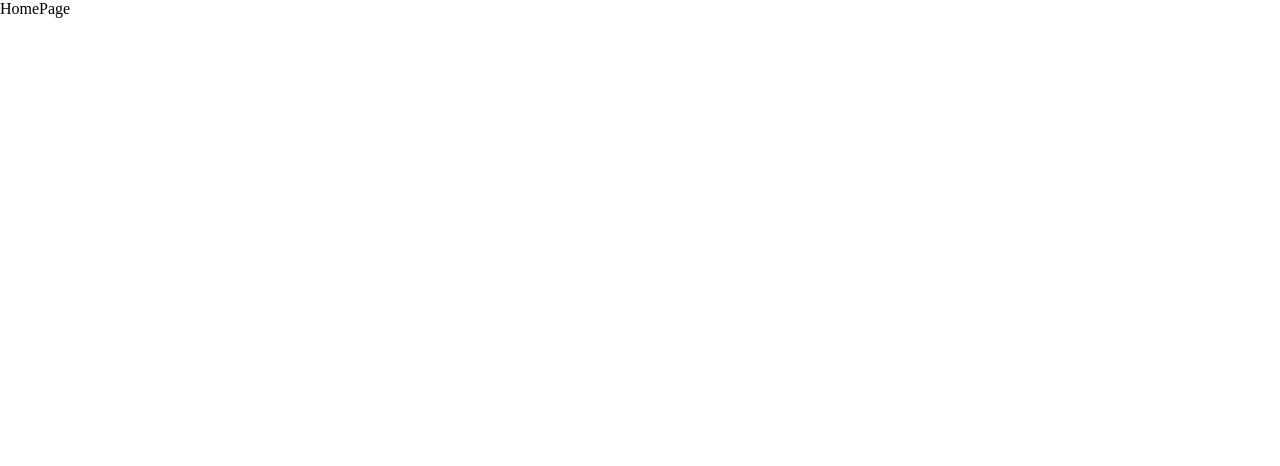
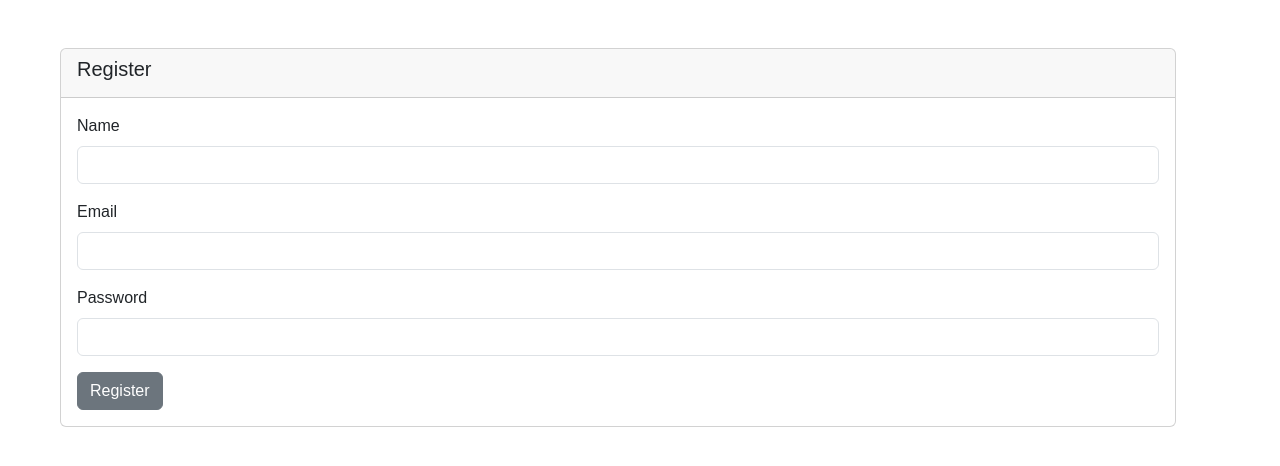
Before and after one commit to Kalyani-M-17/UserManagement, a React (Vite) app in the folder Frontend/: page / in a window 1280 px wide. Shown: the top 466 px of the page. Built offline with nearby package versions, Linux system fonts and the light colour scheme.

Commit message:
Register form

```diff
--- a/Frontend/package.json
+++ b/Frontend/package.json
@@ -10,9 +10,11 @@
     "preview": "vite preview"
   },
   "dependencies": {
+    "bootstrap": "^5.3.3",
     "react": "^18.2.0",
     "react-dom": "^18.2.0",
-    "react-router-dom": "^6.23.1"
+    "react-router-dom": "^6.23.1",
+    "reactstrap": "^9.2.2"
   },
   "devDependencies": {
     "@types/react": "^18.2.66",
--- a/Frontend/src/index.css
+++ b/Frontend/src/index.css
@@ -2,4 +2,5 @@
   margin: 0;
   padding: 0;
   box-sizing: border-box;
+  font-family: Arial, Helvetica, sans-serif;
 }
--- a/Frontend/src/main.jsx
+++ b/Frontend/src/main.jsx
@@ -1,6 +1,8 @@
 import React from "react";
 import ReactDOM from "react-dom/client";
 import "./index.css";
+import "bootstrap/dist/css/bootstrap.min.css";
+
 import { createBrowserRouter, RouterProvider } from "react-router-dom";
 import HomePage from "./pages/Home";
 import AboutPage from "./pages/About";
--- a/Frontend/src/pages/Home.jsx
+++ b/Frontend/src/pages/Home.jsx
@@ -1,5 +1,33 @@
+import {Button, Card, CardBody, CardHeader, CardTitle, Form, FormGroup, Input, Label} from "reactstrap";
+
 function HomePage() {
-    return <div>HomePage</div>;
+    return (
+    <div className="container m-5">
+        <Card>
+            <CardHeader>
+                <CardTitle tag="h5">Register</CardTitle>
+            </CardHeader>
+            <CardBody>
+                <Form>
+                    <FormGroup>
+                        <Label>Name</Label>
+                        <Input />
+                    </FormGroup>
+                    <FormGroup>
+                        <Label>Email</Label>
+                        <Input type="email" />
+                    </FormGroup>
+                    <FormGroup>
+                        <Label>Password</Label>
+                        <Input type="password" />
+                    </FormGroup>
+
+                    <Button>Register</Button>
+                </Form>
+            </CardBody>
+        </Card>
+        </div>
+        );
 }
 
 export default HomePage;
```
Also changed, not shown: 1 other file (tests, documents, lock files or other folders).
